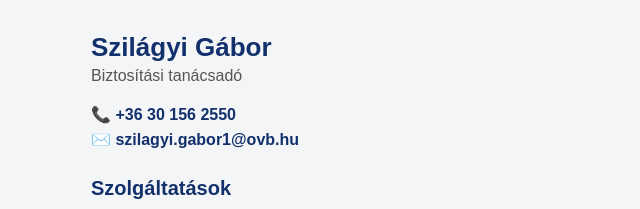
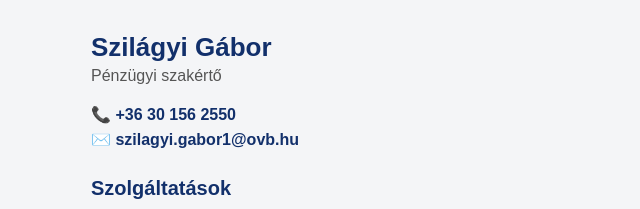
Before and after one commit to szilagyigabor1965-stack/szilagyigabor1965-stack.github.io, a plain HTML site: page index.html in a window 1280 px wide. Shown: the top 209 px of the page, 309-949 px from the left. Drawn offline with Linux system fonts and the light colour scheme.

Commit message:
Update index.html

```diff
--- a/index.html
+++ b/index.html
@@ -26,7 +26,7 @@
 <body>
 <div class="wrap">
   <h1>Szilágyi Gábor</h1>
-  <p class="sub">Biztosítási tanácsadó</p>
+  <p class="sub">Pénzügyi szakértő</p>
 
   <div class="contact">
     <a href="tel:+36301562550">📞 +36 30 156 2550</a>
```
